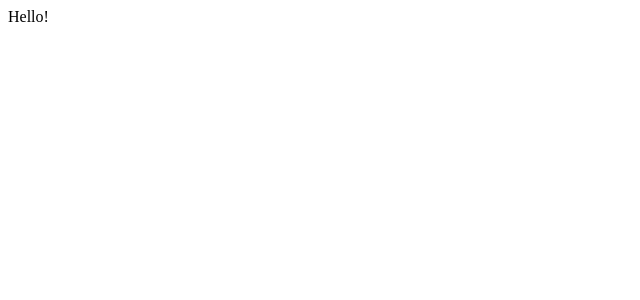
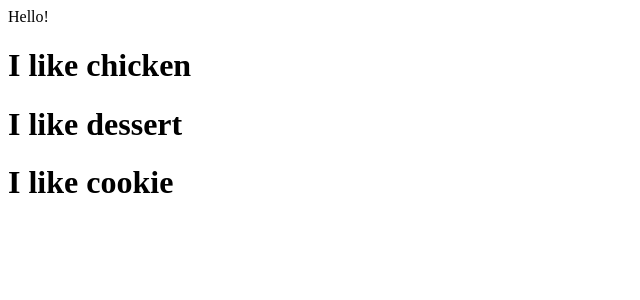
Before and after one commit to kwon1009/movie_app_2021, a React (Create React App) app: page / in a window 1280 px wide. Shown: the top 300 px of the page, without its empty margins (0-640 px from the left). Built offline with nearby package versions, Linux system fonts and the light colour scheme.

Commit message:
jsx & props (#2.1)

```diff
--- a/src/App.js
+++ b/src/App.js
@@ -1,7 +1,14 @@
+
+function Food({fav}) {
+  return <h1>I like {fav}</h1>;
+}
 
 function App() {
   return (
     <div className="App">Hello!
+      <Food fav="chicken" />
+      <Food fav="dessert" />
+      <Food fav="cookie" />
     </div>
   );
 }
```
